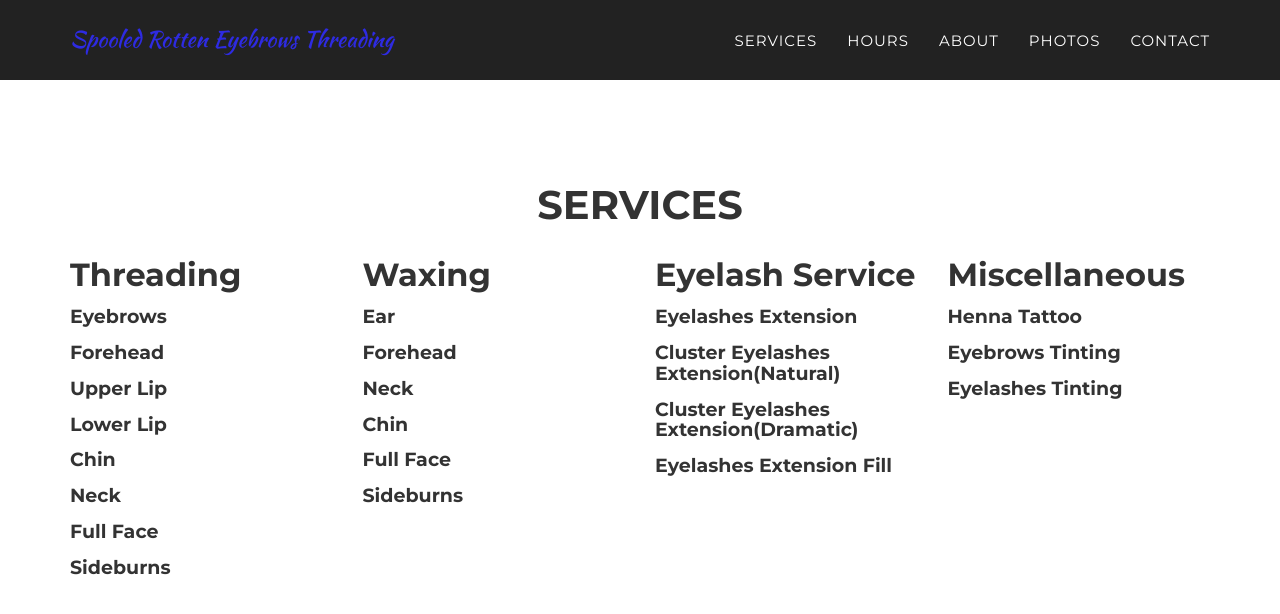
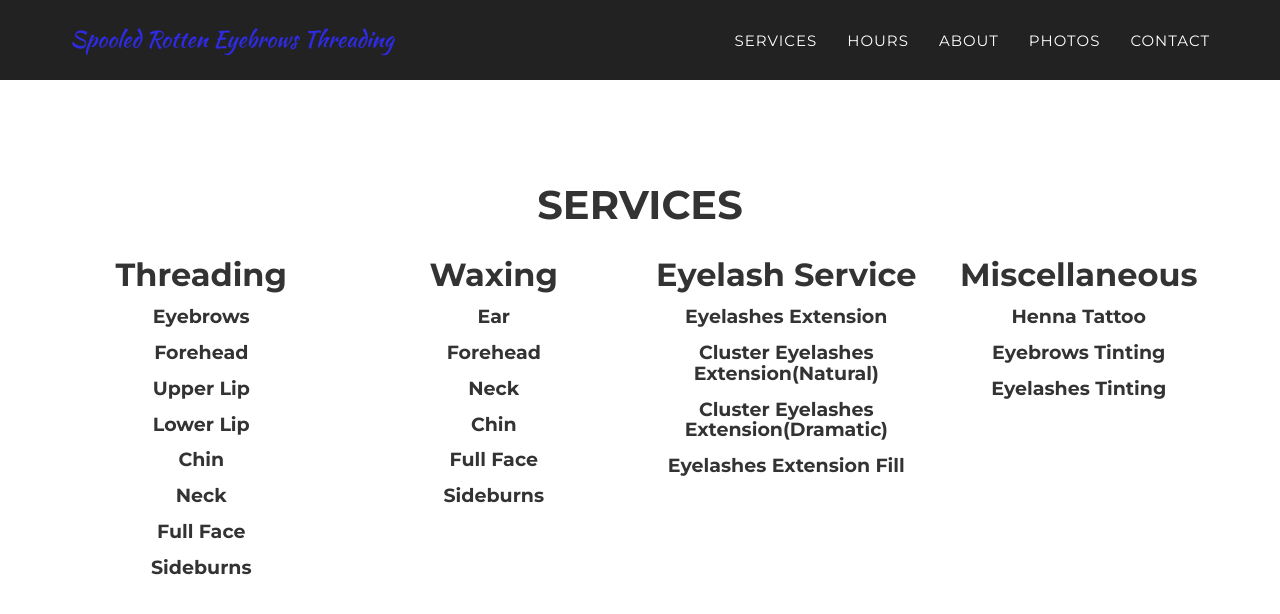
Before and after one commit to spooledrotten/spooledrotten.github.io, a Jekyll site: the page built from index.html, in a window 1280 px wide and 900 px high, scrolled down 725 px. Shown: the top 614 px of the window. Built offline with Jekyll 4.4.1, drawn with Linux system fonts in a browser that asks for light colours; some web fonts are replaced.

Commit message:
25th commit

```diff
--- a/_includes/services.html
+++ b/_includes/services.html
@@ -7,7 +7,7 @@
 
                 </div>
             </div>
-            <div class="row text-left">
+            <div class="row text-center">
 				<div class="col-md-3">
 
                     <h2 class="service-heading">Threading</h2>
```
